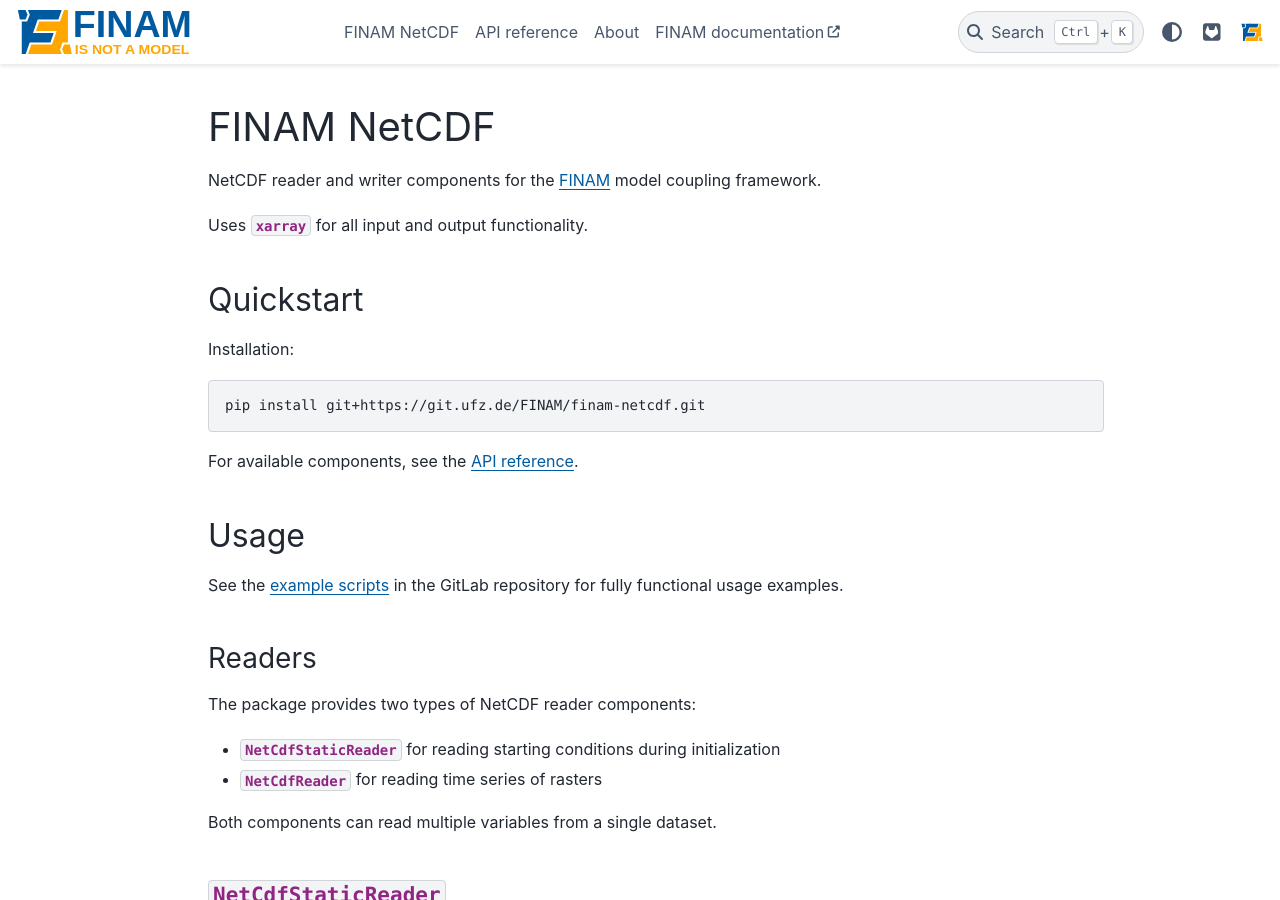
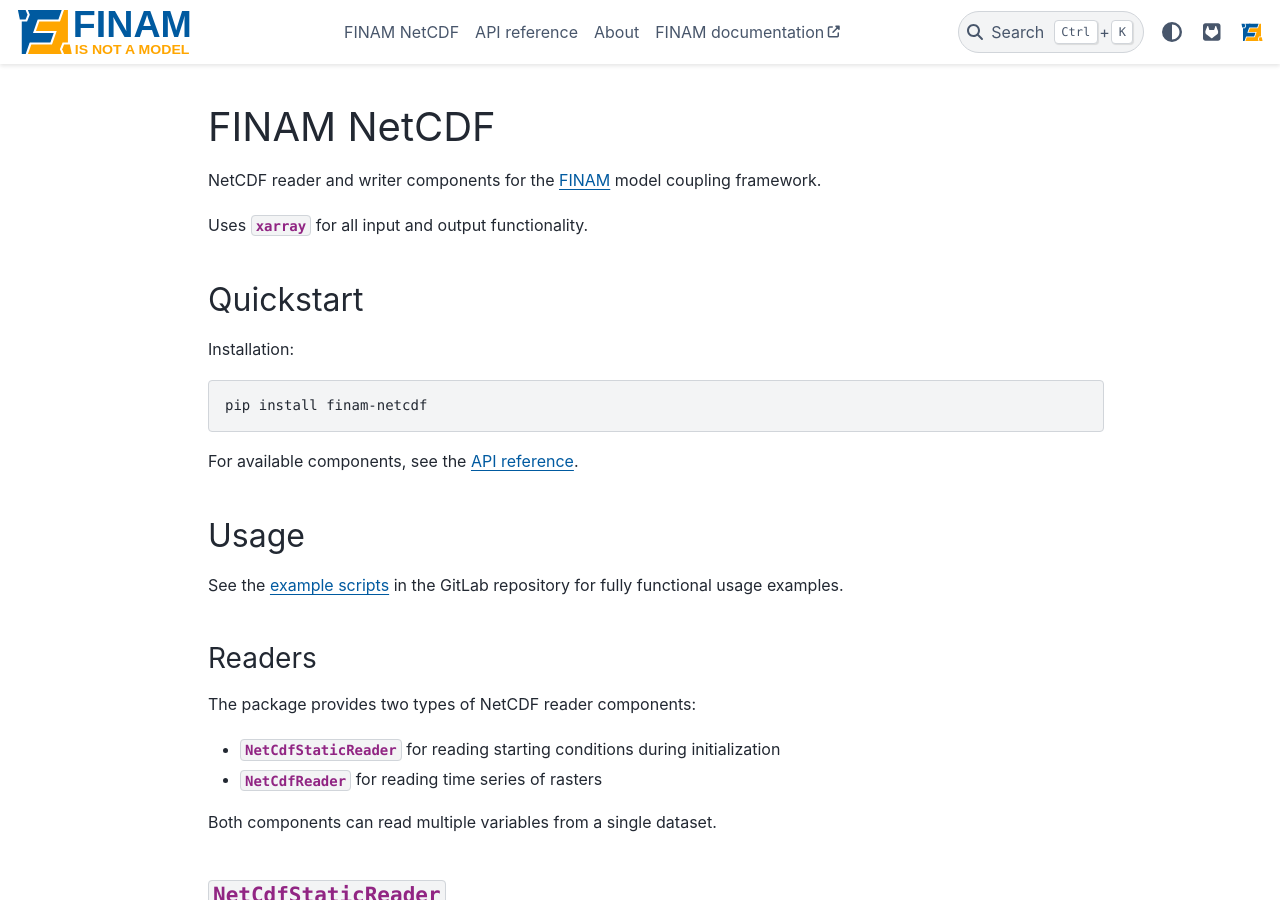
Before and after one commit to finam-ufz/finam-netcdf, a Sphinx documentation site: the page built from docs/source/index.rst, in a window 1280 px wide and 900 px high. Built offline with Sphinx 7.4.7 and the PyData theme 0.15.4, drawn with Linux system fonts in a browser that asks for light colours.

Commit message:
update installation instructions

```diff
--- a/docs/source/index.rst
+++ b/docs/source/index.rst
@@ -15,7 +15,7 @@
 
 .. code-block:: bash
 
-    pip install git+https://git.ufz.de/FINAM/finam-netcdf.git
+    pip install finam-netcdf
 
 For available components, see the :doc:`api/index`.
 
```
